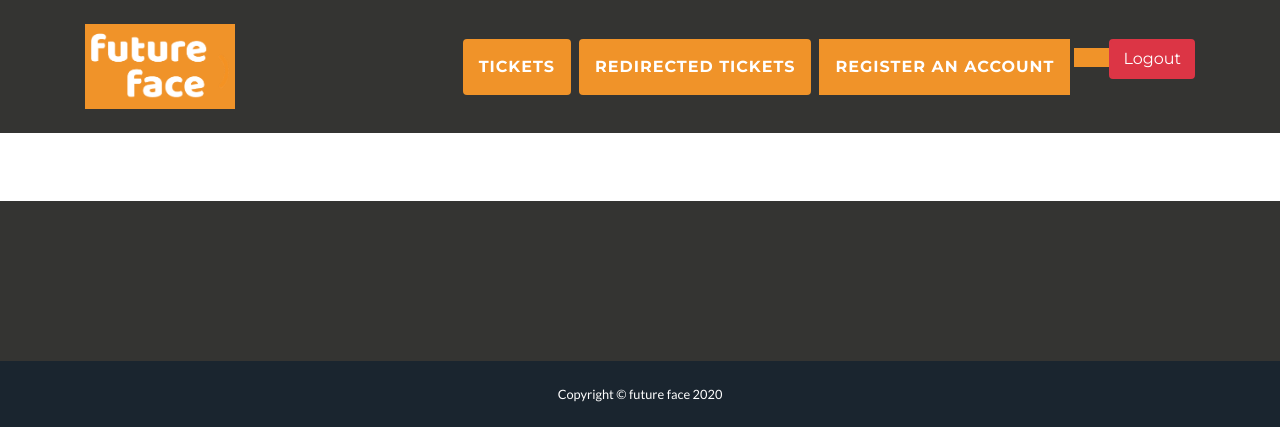
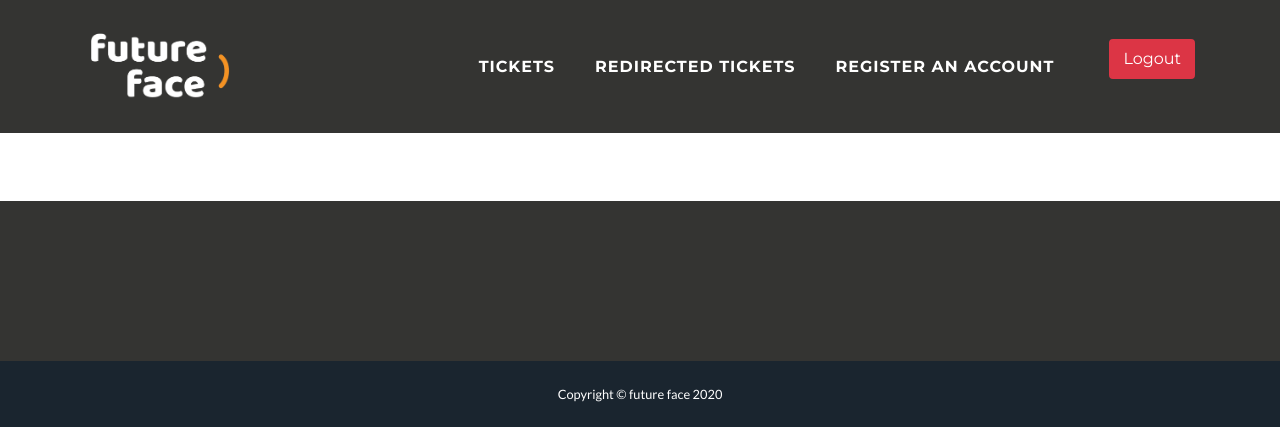
Before and after one commit to motazalshehri/Ticketing-System-Future-Face-, a PHP site: page /userCard.php?id=1 in a window 1280 px wide. Shown: the top 427 px of the page. Run offline with PHP 8.4, Linux system fonts and the light colour scheme; data that the repository does not hold is empty; some libraries are stand-ins or nearby versions.

Commit message:
<a> changes

```diff
--- a/orange.css
+++ b/orange.css
@@ -37,10 +37,6 @@ a:hover {
     color: #f09329;
 }
 
-a {
-    background: #f09329;
-}
-
 .btn-primary {
     background-color: #f09329;
     border-color: #f09329;
--- a/userCard.php
+++ b/userCard.php
@@ -19,15 +19,15 @@
     <link rel="stylesheet" href="https://use.fontawesome.com/releases/v5.0.8/css/all.css">
 
     <nav class="navbar navbar-light navbar-expand-lg fixed-top bg-secondary text-uppercase" id="mainNav">
-        <div class="container"><a class="navbar-brand js-scroll-trigger" href="#page-top"><img src="ff.png" alt="Future Face" style="height: 75px; width:150px;"></a>
+        <div class="container"><a class="navbar-brand js-scroll-trigger" href="#page-top" style="background-color: transparent;"><img src="ff.png" alt="Future Face" style="height: 75px; width:150px;"></a>
             <button data-toggle="collapse" data-target="#navbarResponsive" class="navbar-toggler navbar-toggler-right text-uppercase bg-primary text-white rounded" aria-controls="navbarResponsive" aria-expanded="false" aria-label="Toggle navigation"><i class="fa fa-bars"></i></button>
             <div class="collapse navbar-collapse" id="navbarResponsive">
                 <ul class="nav navbar-nav ml-auto">
                     <li class="nav-item mx-0 mx-lg-1"></li>
-                    <li class="nav-item mx-0 mx-lg-1"><a class="nav-link py-3 px-0 px-lg-3 rounded js-scroll-trigger" href="admin home page.php#portfolio">Tickets</a></li>
-                    <li class="nav-item mx-0 mx-lg-1"><a class="nav-link py-3 px-0 px-lg-3 rounded js-scroll-trigger" href="admin home page.php#about">redirected tickets</a></li>
-                    <li class="nav-item mx-0 mx-lg-1"><a class="nav-link py-3 px-0 px-lg-3 " href="registerpage.php">Register an account</a></li>
-                    <li class="nav-item mx-0 mx-lg-0"><a href="logout.php"><button type="button" style="margin-left: 35px;" class="btn btn-danger">Logout</button></a></li>
+                    <li class="nav-item mx-0 mx-lg-1"><a class="nav-link py-3 px-0 px-lg-3 rounded js-scroll-trigger" href="admin home page.php#portfolio" style="background-color: transparent;">Tickets</a></li>
+                    <li class="nav-item mx-0 mx-lg-1"><a class="nav-link py-3 px-0 px-lg-3 rounded js-scroll-trigger" href="admin home page.php#about" style="background-color: transparent;">redirected tickets</a></li>
+                    <li class="nav-item mx-0 mx-lg-1"><a class="nav-link py-3 px-0 px-lg-3 " href="registerpage.php" style="background-color: transparent;">Register an account</a></li>
+                    <li class="nav-item mx-0 mx-lg-0"><a href="logout.php" style="background-color: transparent;"><button type="button" style="margin-left: 35px;" class="btn btn-danger">Logout</button></a></li>
                 </ul>
             </div>
         </div>
```
Also changed, not shown: admin home page.php (+23 -14 lines), adminCard.php (+5 -5 lines), registerpage.php (+4 -4 lines), user homepage.php (+5 -5 lines).
